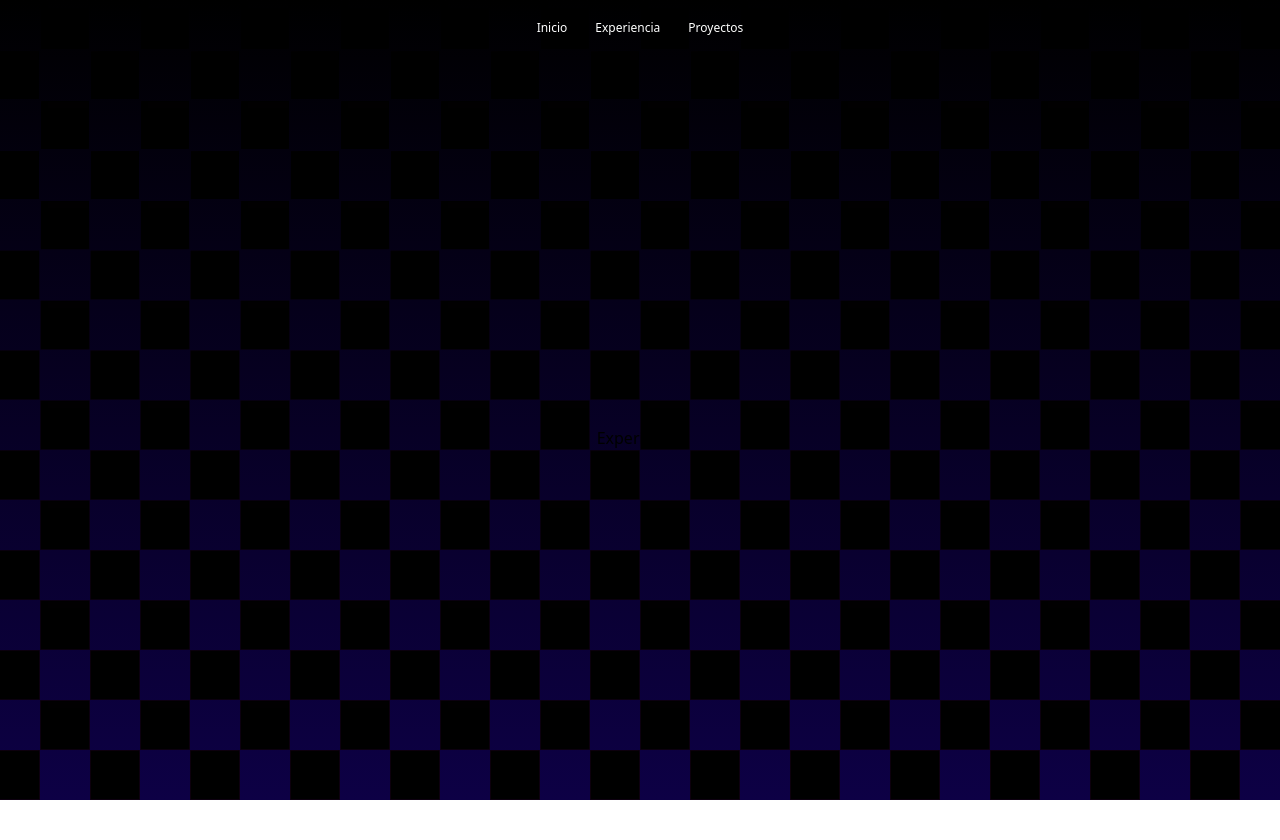
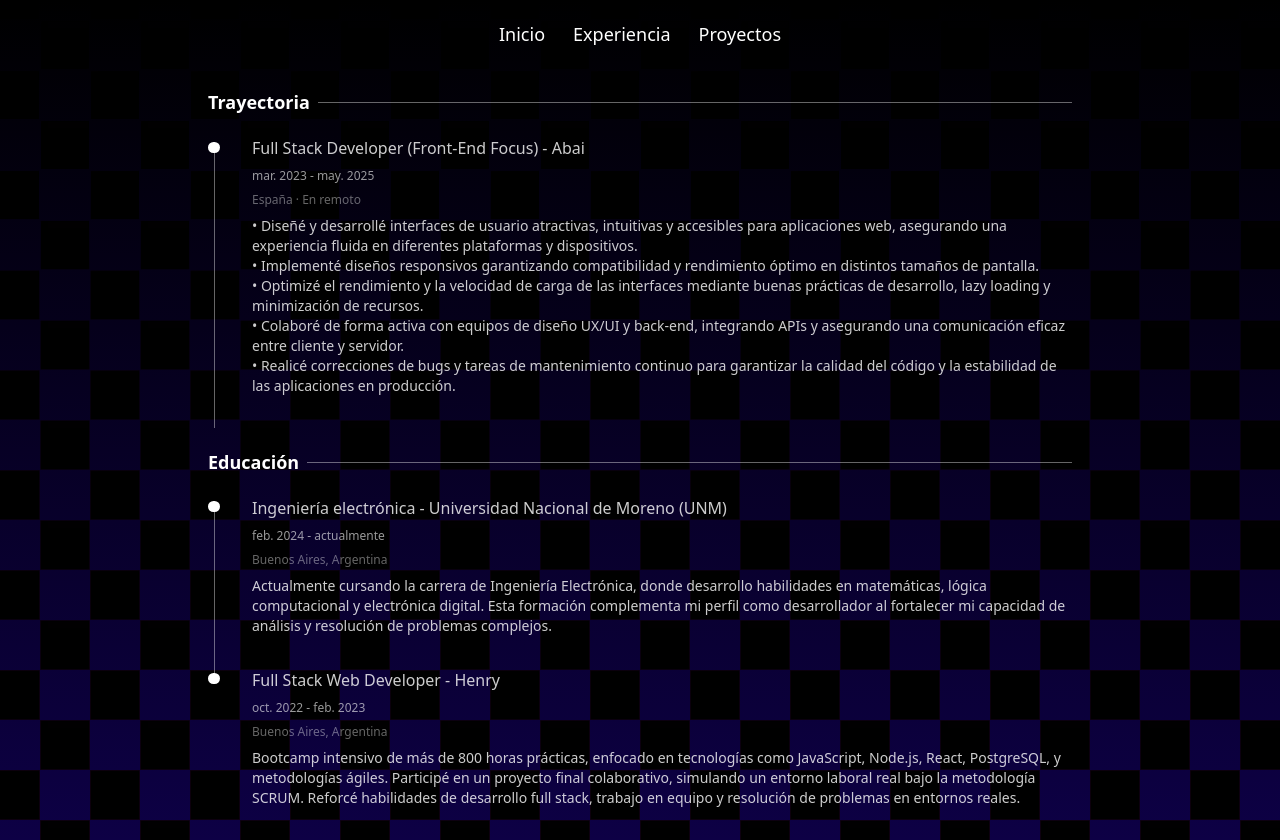
Before and after one commit to LegalBrian/portfolio, a Next.js app: page /experience in a window 1280 px wide. Before the commit the page ends 800 px from the top, so only its background shows below. Built offline with nearby package versions, Linux system fonts and the light colour scheme.

Commit message:
experience added

```diff
--- a/src/app/experience/page.tsx
+++ b/src/app/experience/page.tsx
@@ -1,11 +1,44 @@
+import Job from "@/components/Job";
 import NavBar from "@/components/NavBar";
 
 export default function Experience() {
     return (
-        <main className="flex flex-col gap-5 row-start-2 items-center justify-between sm:items-start h-dvh">
+        <main className="flex flex-col gap-5 row-start-2 items-center justify-between sm:items-start">
             <NavBar />
-            <div className="h-full w-full flex flex-col sm:flex-row-reverse items-center justify-center gap-5">
-                Experiencia
+            <div className="h-full w-full flex flex-col items-start justify-center gap-5 px-5 sm:px-52">
+                <div className="w-full flex flex-row gap-2 items-center">
+                    <h1 className="text-lg font-bold text-white">Trayectoria</h1>
+                    <div className="bg-white/40 h-[1px] w-full" />
+                </div>
+                <div className="flex flex-col">
+                    <Job
+                        type="start"
+                        title="Full Stack Developer (Front-End Focus) - Abai"
+                        country="España · En remoto"
+                        date="mar. 2023 - may. 2025"
+                        description={`• Diseñé y desarrollé interfaces de usuario atractivas, intuitivas y accesibles para aplicaciones web, asegurando una experiencia fluida en diferentes plataformas y dispositivos.\n• Implementé diseños responsivos garantizando compatibilidad y rendimiento óptimo en distintos tamaños de pantalla.\n• Optimizé el rendimiento y la velocidad de carga de las interfaces mediante buenas prácticas de desarrollo, lazy loading y minimización de recursos.\n• Colaboré de forma activa con equipos de diseño UX/UI y back-end, integrando APIs y asegurando una comunicación eficaz entre cliente y servidor.\n• Realicé correcciones de bugs y tareas de mantenimiento continuo para garantizar la calidad del código y la estabilidad de las aplicaciones en producción.`}
+                    />
+                </div>
+                <div className="w-full flex flex-row gap-2 items-center">
+                    <h1 className="text-lg font-bold text-white">Educación</h1>
+                    <div className="bg-white/40 h-[1px] w-full" />
+                </div>
+                <div className="flex flex-col">
+                    <Job
+                        type="start"
+                        title="Ingeniería electrónica - Universidad Nacional de Moreno (UNM)"
+                        country="Buenos Aires, Argentina"
+                        date="feb. 2024 - actualmente"
+                        description="Actualmente cursando la carrera de Ingeniería Electrónica, donde desarrollo habilidades en matemáticas, lógica computacional y electrónica digital. Esta formación complementa mi perfil como desarrollador al fortalecer mi capacidad de análisis y resolución de problemas complejos."
+                    />
+                    <Job
+                        type="end"
+                        title="Full Stack Web Developer - Henry"
+                        country="Buenos Aires, Argentina"
+                        date="oct. 2022 - feb. 2023"
+                        description="Bootcamp intensivo de más de 800 horas prácticas, enfocado en tecnologías como JavaScript, Node.js, React, PostgreSQL, y metodologías ágiles. Participé en un proyecto final colaborativo, simulando un entorno laboral real bajo la metodología SCRUM. Reforcé habilidades de desarrollo full stack, trabajo en equipo y resolución de problemas en entornos reales."
+                    />
+                </div>
             </div>
         </main>
     );
--- a/src/app/page.tsx
+++ b/src/app/page.tsx
@@ -11,7 +11,7 @@ export default function Home() {
         <div className="text-white w-[280px] sm:w-[450px] flex flex-col items-center sm:items-start text-center sm:text-start gap-5">
           <h1 className="font-bold text-5xl/normal sm:text-7xl/normal text-shadow-black text-shadow-2xs opacity-80 w-64 sm:w-96 cssanimation typing sequence">Brian Legal</h1>
           <h2 className="font-bold text-2xl/normal text-shadow-black text-shadow-2xs opacity-80">Full Stack Developer</h2>
-          <p className="text-xs/normal text-shadow-black text-shadow-2xs opacity-80">Innovador Desarrollador con una sólida experiencia de más de dos años en desarrollo Full Stack implementando interfaces atractivas y funcionales, además de asegurar la escalabilidad y el mantenimiento óptimo de aplicaciones.</p>
+          <p className="text-base/normal text-shadow-black text-shadow-2xs opacity-80">Innovador Desarrollador con una sólida experiencia de más de dos años en desarrollo Full Stack implementando interfaces atractivas y funcionales, además de asegurar la escalabilidad y el mantenimiento óptimo de aplicaciones.</p>
           <ButtonsHome />
         </div>
       </div>
--- a/src/components/ButtonsHome.tsx
+++ b/src/components/ButtonsHome.tsx
@@ -45,7 +45,7 @@ export default function ButtonsHome() {
                     width={16}
                     height={16}
                 />
-                <p className="hidden group-hover:inline-block transition-opacity duration-500 text-xs">Descargar CV</p>
+                <p className="hidden group-hover:inline-block transition-opacity duration-500 text-xs">Curriculum</p>
             </Link>
         </div>
     )
--- /dev/null
+++ b/src/components/Job.tsx
@@ -0,0 +1,35 @@
+interface JobProps {
+    type: string;
+    title: string;
+    date: string;
+    country: string;
+    description: string;
+}
+
+export default function Job({
+    type,
+    title,
+    date,
+    country,
+    description
+}: JobProps) {
+    return (
+        <div className="flex flex-row w-full gap-8">
+            <div className="flex flex-col items-center">
+                <div className={`w-[1px] h-[6px] ${type === "start" ? "" : "bg-white/40"}`} />
+                <div className="h-3 w-3 rounded-full bg-white" />
+                <div className={`w-[1px] h-full ${type === "end" ? "" : "bg-white/40"}`} />
+            </div>
+            <div className="pb-8 flex-col">
+                <h3 className="text-white/80 text-base pb-2">{title}</h3>
+                <p className="text-xs text-white/60 pb-2">{date}</p>
+                <p className="text-xs text-white/40 pb-2">{country}</p>
+                <div className="text-white/80 text-sm">
+                    {description.split('\n').map((line, i) => (
+                        <p key={i}>{line}</p>
+                    ))}
+                </div>
+            </div>
+        </div>
+    )
+}
--- a/src/components/NavBar.tsx
+++ b/src/components/NavBar.tsx
@@ -4,9 +4,9 @@ export default function NavBar() {
 
     return (
         <div className="text-white text-xs gap-3 flex items-center justify-center w-full py-4">
-            <Link href="/" className="px-2 py-1 rounded-lg hover:bg-white hover:text-black transition duration-400 cursor-pointer">Inicio</Link>
-            <Link href="/experience" className="px-2 py-1 rounded-lg hover:bg-white hover:text-black transition duration-400 cursor-pointer">Experiencia</Link>
-            <Link href="/projects" className="px-2 py-1 rounded-lg hover:bg-white hover:text-black transition duration-400 cursor-pointer">Proyectos</Link>
+            <Link href="/" className="text-lg px-2 py-1 rounded-lg hover:bg-white hover:text-black transition duration-400 cursor-pointer">Inicio</Link>
+            <Link href="/experience" className="text-lg px-2 py-1 rounded-lg hover:bg-white hover:text-black transition duration-400 cursor-pointer">Experiencia</Link>
+            <Link href="/projects" className="text-lg px-2 py-1 rounded-lg hover:bg-white hover:text-black transition duration-400 cursor-pointer">Proyectos</Link>
         </div>
     )
 }
```
